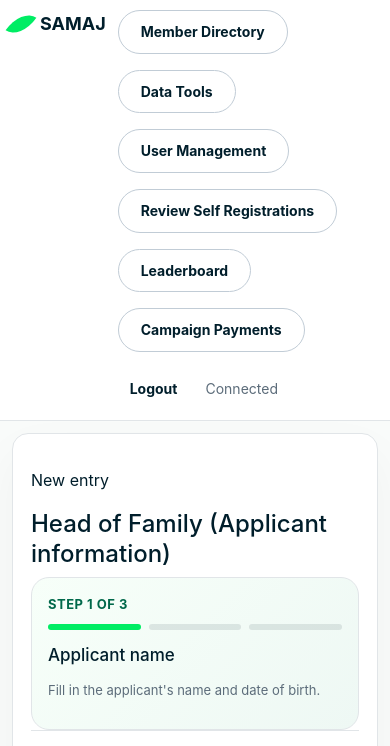
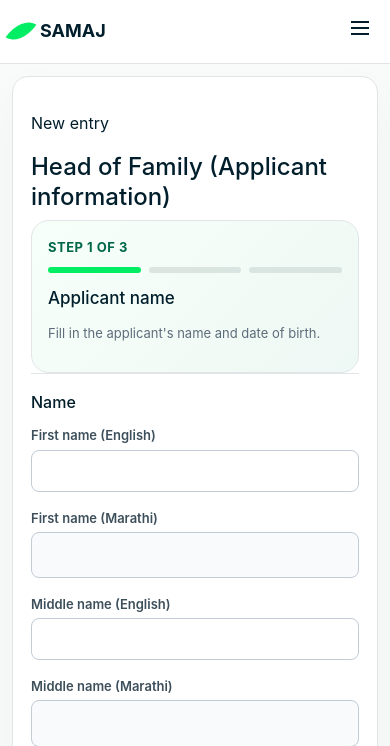
Before and after one commit to suniljlandge/merasamaj, a Flask app: page / in a window 390 px wide. Shown: the top 746 px of the page. Run offline with Flask 3, Linux system fonts and the light colour scheme; the visitor is signed in with stand-in values (Sample User, id 1); data that the repository does not hold is empty.

Commit message:
Mobile: collapsible hamburger nav, add refresh button to contact viewer

```diff
--- a/samaj/static/styles.css
+++ b/samaj/static/styles.css
@@ -54,6 +54,27 @@ button {
   border-bottom: 1px solid var(--hairline);
 }
 
+.topbar-toggle {
+  display: none;
+  background: none;
+  border: none;
+  cursor: pointer;
+  padding: 6px;
+  color: var(--ink);
+  border-radius: 6px;
+}
+
+.topbar-toggle:hover {
+  background: var(--surface-soft);
+}
+
+.topbar-nav {
+  display: flex;
+  align-items: center;
+  gap: 16px;
+  flex-wrap: wrap;
+}
+
 .brand {
   display: inline-flex;
   align-items: center;
@@ -1100,21 +1121,38 @@ body {
 
 @media (max-width: 768px) {
 
-  /* TOPBAR */
+  /* TOPBAR — collapsible mobile menu */
 
   .topbar {
-    flex-direction: row;
-    align-items: flex-start;
-    justify-content: space-between;
-
-    gap: 12px;
-
-    padding:
-      12px 14px;
-  }
-
-  .brand {
-    flex-shrink: 0;
+    flex-wrap: wrap;
+    padding: 10px 14px;
+    min-height: 48px;
+  }
+
+  .topbar-toggle {
+    display: block;
+  }
+
+  .topbar-nav {
+    display: none;
+    width: 100%;
+    flex-direction: column;
+    align-items: stretch;
+    gap: 6px;
+    padding-top: 10px;
+    border-top: 1px solid var(--hairline);
+    margin-top: 8px;
+  }
+
+  .topbar-nav--open {
+    display: flex;
+  }
+
+  .topbar-nav .button-secondary,
+  .topbar-nav .button-ghost {
+    text-align: left;
+    width: 100%;
+    justify-content: flex-start;
   }
 
   .brand span {
--- a/samaj/templates/_topbar.html
+++ b/samaj/templates/_topbar.html
@@ -6,7 +6,15 @@
     <span>SAMAJ</span>
   </a>
 
-  <div style="display:flex;align-items:center;gap:16px;flex-wrap:wrap;">
+  <button type="button" class="topbar-toggle" id="topbar-toggle" aria-label="Toggle menu" aria-expanded="false">
+    <svg width="24" height="24" viewBox="0 0 24 24" fill="none" stroke="currentColor" stroke-width="2">
+      <line x1="3" y1="6" x2="21" y2="6"/>
+      <line x1="3" y1="12" x2="21" y2="12"/>
+      <line x1="3" y1="18" x2="21" y2="18"/>
+    </svg>
+  </button>
+
+  <nav class="topbar-nav" id="topbar-nav">
     {% if request.path != '/' %}
     <a href="/" class="button-secondary">Home</a>
     {% endif %}
@@ -51,5 +59,18 @@
     <a href="/logout" class="button-ghost" id="logoutButton">Logout</a>
 
     <span class="topbar-status" id="connection-status"></span>
-  </div>
+  </nav>
 </header>
+
+<script>
+(function() {
+  var toggle = document.getElementById("topbar-toggle");
+  var nav = document.getElementById("topbar-nav");
+  if (toggle && nav) {
+    toggle.addEventListener("click", function() {
+      var open = nav.classList.toggle("topbar-nav--open");
+      toggle.setAttribute("aria-expanded", open ? "true" : "false");
+    });
+  }
+})();
+</script>
--- a/samaj/templates/wa-backup-dashboard.html
+++ b/samaj/templates/wa-backup-dashboard.html
@@ -82,6 +82,7 @@
             <select id="user-select" style="padding:8px 12px;border:1px solid var(--hairline);border-radius:6px;">
               <option value="">Select user...</option>
             </select>
+            <button type="button" id="refresh-contacts-btn" class="button-secondary" disabled title="Refresh contacts">↻</button>
             <button type="button" id="export-csv-btn" class="button-secondary" disabled>Export CSV</button>
             <button type="button" id="export-json-btn" class="button-secondary" disabled>Export JSON</button>
           </div>
```
Also changed, not shown: samaj/static/wa-backup-dashboard.js (+11 -0 lines).
